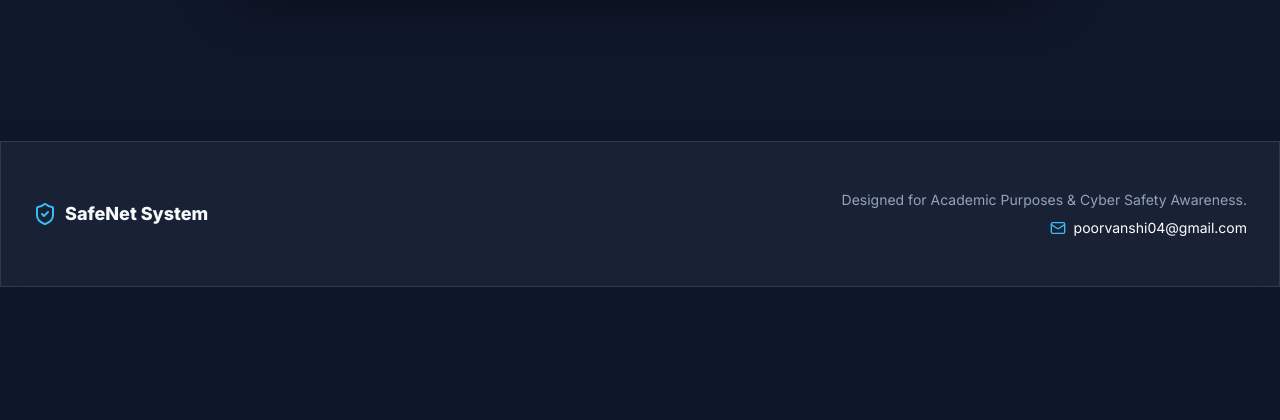
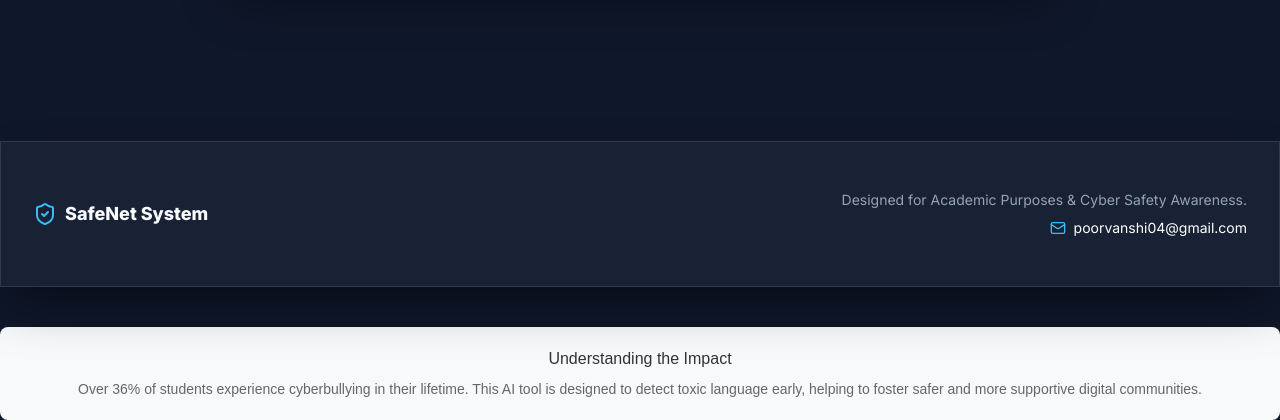
Before and after one commit to poorvanshi10/cyberbullying_detection_system, a Flask app: page / in a window 1280 px wide. Shown: the part 2547-2967 px from the top of the page. Before the commit the page ends 2834 px from the top, so only its background shows below. Run offline with Flask 3, Linux system fonts and the light colour scheme; some libraries are stand-ins or nearby versions.

Commit message:
Add footer with cyberbullying awareness content
Added footer with information on cyberbullying and AI tool.

```diff
--- a/TEMPLATES/index.html
+++ b/TEMPLATES/index.html
@@ -459,5 +459,12 @@
         // Start Animation
         animate();
     </script>
+    <footer style="margin-top: 40px; padding: 20px; background-color: #f8f9fa; text-align: center; border-radius: 8px; font-family: sans-serif;">
+    <h4 style="color: #333; margin-bottom: 8px;">Understanding the Impact</h4>
+    <p style="color: #666; font-size: 14px; margin: 0;">
+        Over 36% of students experience cyberbullying in their lifetime.
+        This AI tool is designed to detect toxic language early, helping to foster safer and more supportive digital communities.
+    </p>
+</footer>
 </body>
 </html>
```
